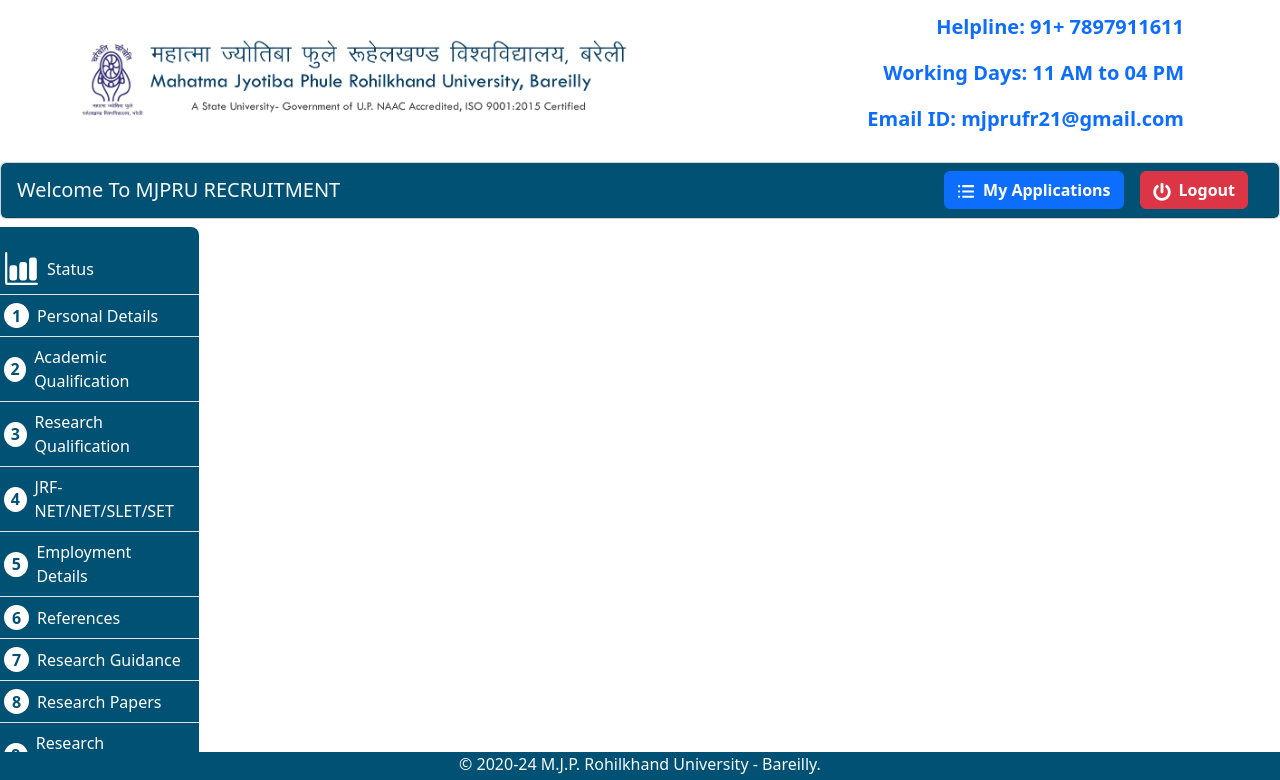
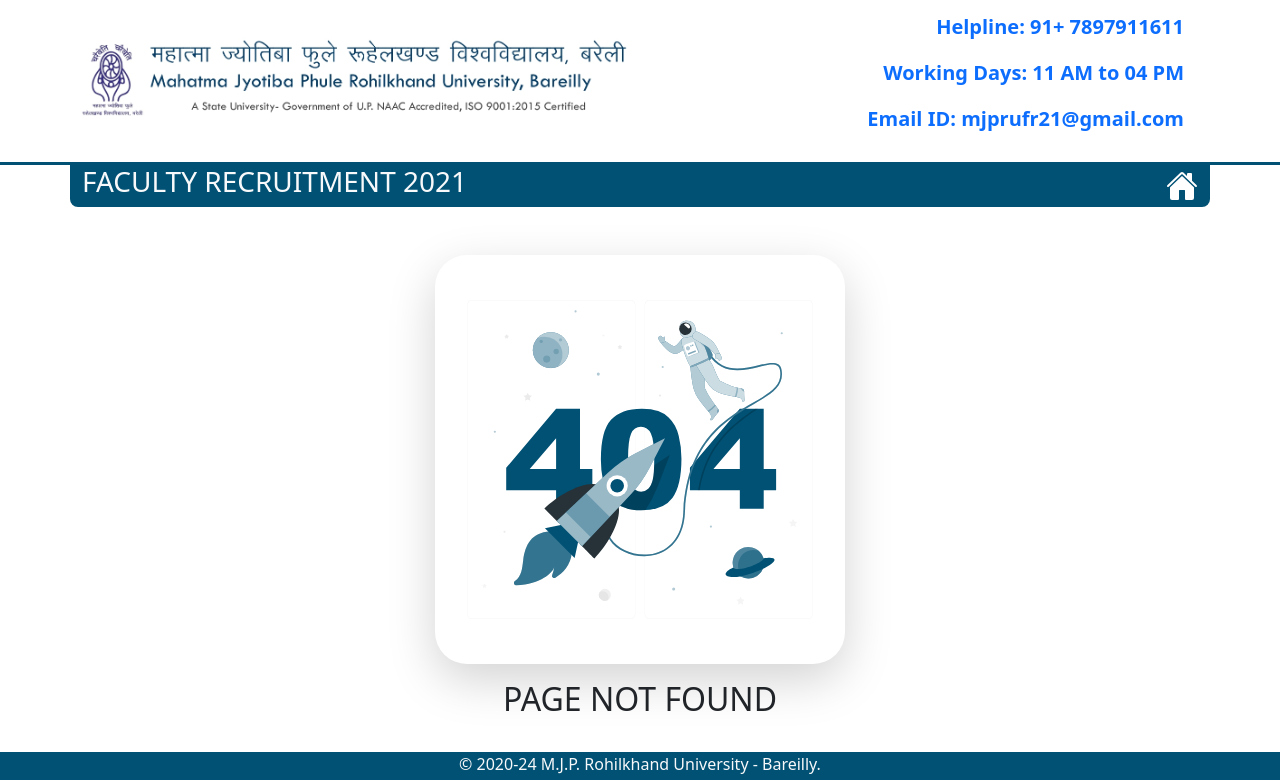
Before and after one commit to reconroy/mjpru-react, a React (Create React App) app: page /404 in a window 1280 px wide. Shown: the top 780 px of the page. Built offline with nearby package versions, Linux system fonts and the light colour scheme.

Commit message:
added 404 page successfully

```diff
--- a/package.json
+++ b/package.json
@@ -20,6 +20,7 @@
     "react-scripts": "5.0.1",
     "react-spinners": "^0.14.1",
     "react-toastify": "^10.0.5",
+    "sass": "^1.77.8",
     "web-vitals": "^2.1.4"
   },
   "scripts": {
--- a/src/App.js
+++ b/src/App.js
@@ -12,6 +12,7 @@
 import UserLayout from './components/user/UserLayout';
 import ApplicationList from "./components/user/ApplicationList";
 import Footer from './components/Footer';
+import NotFound from './components/NotFound-404';
 import "./customStyles/buttonAnimation.css";
 // import {encrypt, decrypt} from "./components/Security";
 
@@ -23,6 +24,7 @@
 const RegistrationFormWithSpinner = withSpinner(RegistrationForm);
 const RegistrationCompleteWithSpinner = withSpinner(RegistrationComplete);
 const ApplicationListWithSpinner = withSpinner(ApplicationList);
+const NotFoundWithSpinner = withSpinner(NotFound);
 
 function App() {
   return (
@@ -38,8 +40,9 @@
           <Route path="/registration-page" element={<RegistrationFormWithSpinner />} />
           <Route path="/registration-complete/:name/:email" element={<RegistrationCompleteWithSpinner />} />
           <Route path="/user/applicationlist" element={<ApplicationListWithSpinner />} />
+          <Route path="/user" element={<UserLayout/>} />
           <Route path="/*" element={<UserLayout/>} />
-          <Route path="/user" element={<UserLayout/>} />
+          <Route path="/404" element={<NotFoundWithSpinner />} />
         </Routes>
         <Footer/>
       </div>
--- /dev/null
+++ b/src/components/NotFound-404.jsx
@@ -0,0 +1,26 @@
+import React from 'react';
+import NotFoundImage from "./../assets/images/404-Error.svg";
+import Homebar from './Homebar';
+// import Home from './Home';
+
+const _404 = () => {
+  return (
+    <>
+      <Homebar />
+      <div className="container text-center mt-5">
+        <div className="row justify-content-center">
+          <div className="col-12 col-md-8 col-lg-6">
+            <img
+              src={NotFoundImage}
+              alt="404 Not Found"
+              className="img-fluid mb-3 shadow-lg w-75 rounded-5"
+            />
+            <h2 className="mb-0 pb-5">PAGE NOT FOUND</h2>
+          </div>
+        </div>
+      </div>
+    </>
+  );
+};
+
+export default _404;
--- a/src/components/RegistrationComplete.jsx
+++ b/src/components/RegistrationComplete.jsx
@@ -2,7 +2,7 @@
 import { HiUserAdd } from "react-icons/hi";
 import { Modal, Button, Spinner } from 'react-bootstrap';
 import 'bootstrap/dist/css/bootstrap.min.css';
-import { Link } from 'react-router-dom';
+import { Link, useNavigate } from 'react-router-dom';
 import Homebar from './Homebar';
 import "./../customStyles/buttonAnimation.css";
 import { useParams } from 'react-router-dom'
@@ -12,6 +12,7 @@
     const [showModal, setShowModal] = useState(false);
     const [resendDisabled, setResendDisabled] = useState(false);
     const [showSpinner, setShowSpinner] = useState(false);
+    const navigate = useNavigate()
 
     useEffect(() => {
         setShowModal(true);
@@ -31,8 +32,8 @@
     };
     //For params
     const {name,email} = useParams();
-    const dName = decrypt(name);
-    const dEmail = decrypt(email);
+    const dName = decrypt(name) || navigate('/404');
+    const dEmail = decrypt(email) || navigate('/404');
     return (
         <>
             <Homebar/>
--- a/src/components/user/Sidebar.jsx
+++ b/src/components/user/Sidebar.jsx
@@ -1,6 +1,6 @@
 import React, { useState } from 'react';
 import { Container, Row, Col, Nav, Offcanvas, Button } from 'react-bootstrap';
-import { Link, Route, Routes, useLocation } from 'react-router-dom';
+import { Link, Navigate, Route, Routes, useLocation } from 'react-router-dom';
 import NumberIcons from './../NumberIcons';
 import Status from './Status';
 import PersonalDetails from './RegistrationData/PersonalDetails';
@@ -111,6 +111,7 @@
               {Object.entries(componentsWithSpinner).map(([key, Component]) => (
                 <Route key={key} path={`/user/${key}`} element={<Component />} />
               ))}
+              <Route path="*" element={<Navigate to="/404" />} />
             </Routes>
           </Container>
         </Col>
```
Also changed, not shown: src/components/user/RegistrationData/ResearchGuidance.jsx (+5 -5 lines), src/assets/images/404-Error.svg (added), 1 other file (tests, documents, lock files or other folders).
